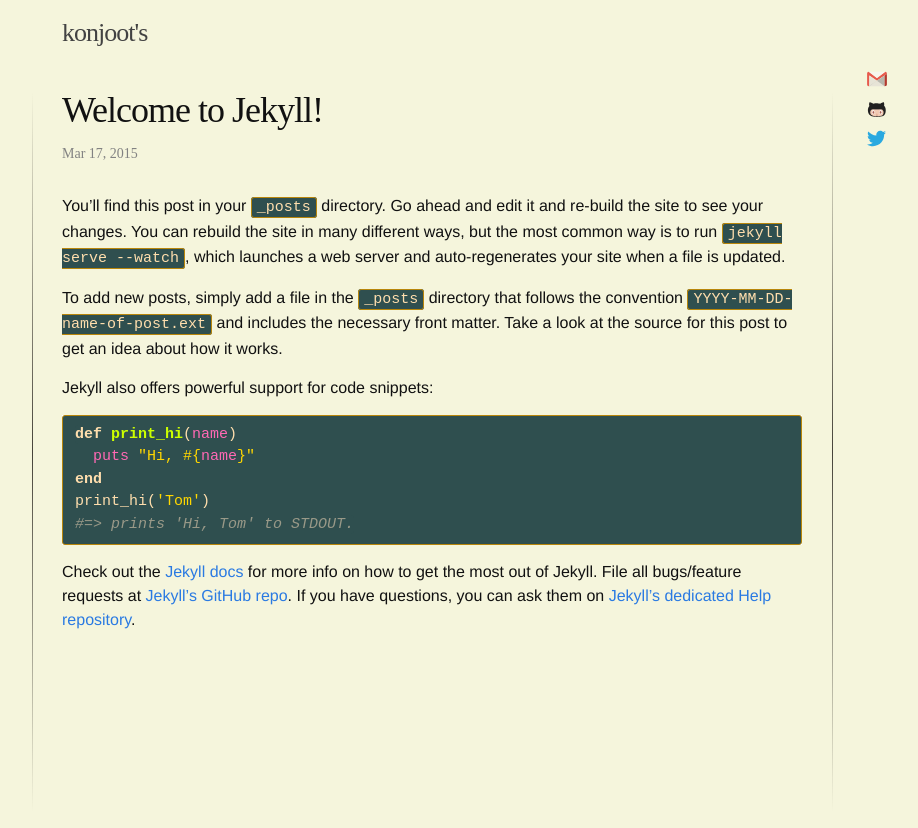
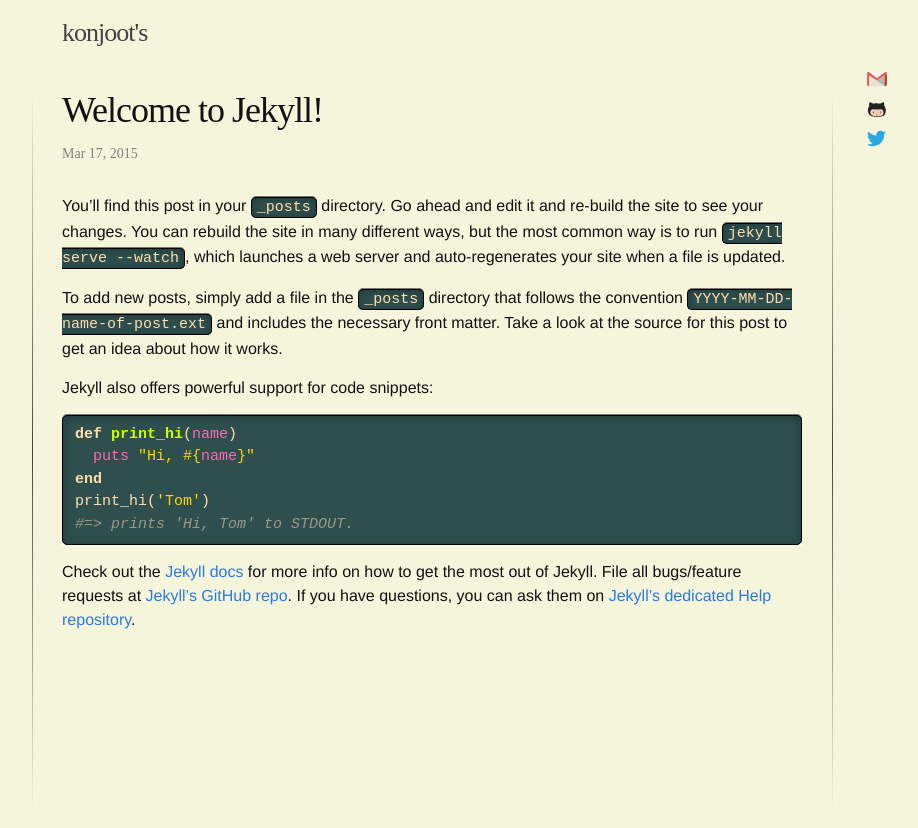
Before and after one commit to konjoot/konjoot.github.io, a Jekyll site: the page built from _posts/2015-03-17-welcome-to-jekyll.markdown, in a window 1280 px wide. Shown: the top 828 px of the page, without its empty margins (208-1126 px from the left). Built offline with Jekyll 4.4.1, drawn with Linux system fonts in a browser that asks for light colours; some web fonts are replaced.

Commit message:
fix code area view

```diff
--- a/_sass/_base.scss
+++ b/_sass/_base.scss
@@ -130,11 +130,37 @@
 code {
     font-size: 15px;
     // border: 1px solid $grey-color-light;
-    border: 1px solid darkgoldenrod;
-    border-radius: 3px;
+    // border-radius: 3px;
+    border: 1px solid black;
     background-color: darkslategrey;
     color: navajowhite;
 }
+
+
+.highlight > pre {
+    -webkit-border-radius: 5px;
+    -moz-border-radius: 5px;
+    border-radius: 5px;
+    -webkit-box-shadow: inset 0 1px 10px rgba(0,0,0,0.3),0 1px 0 rgba(255,255,255,0.1),0 -1px 0 rgba(0,0,0,0.5);
+    -moz-box-shadow: inset 0 1px 10px rgba(0,0,0,0.3),0 1px 0 rgba(255,255,255,0.1),0 -1px 0 rgba(0,0,0,0.5);
+    box-shadow: inset 0 1px 10px rgba(0,0,0,0.3),0 1px 0 rgba(255,255,255,0.1),0 -1px 0 rgba(0,0,0,0.5);
+
+    code {
+        box-shadow: none;
+        -webkit-box-shadow: none;
+        -moz-box-shadow: none;
+    }
+}
+
+code {
+    -webkit-border-radius: 5px;
+    -moz-border-radius: 5px;
+    border-radius: 5px;
+    -webkit-box-shadow: inset 0 1px 10px rgba(0,0,0,0.3),0 1px 0 rgba(255,255,255,0.1),0 -1px 0 rgba(0,0,0,0.5);
+    -moz-box-shadow: inset 0 1px 10px rgba(0,0,0,0.3),0 1px 0 rgba(255,255,255,0.1),0 -1px 0 rgba(0,0,0,0.5);
+    box-shadow: inset 0 1px 10px rgba(0,0,0,0.3),0 1px 0 rgba(255,255,255,0.1),0 -1px 0 rgba(0,0,0,0.5);
+}
+
 
 code {
     padding: 1px 5px;
```
